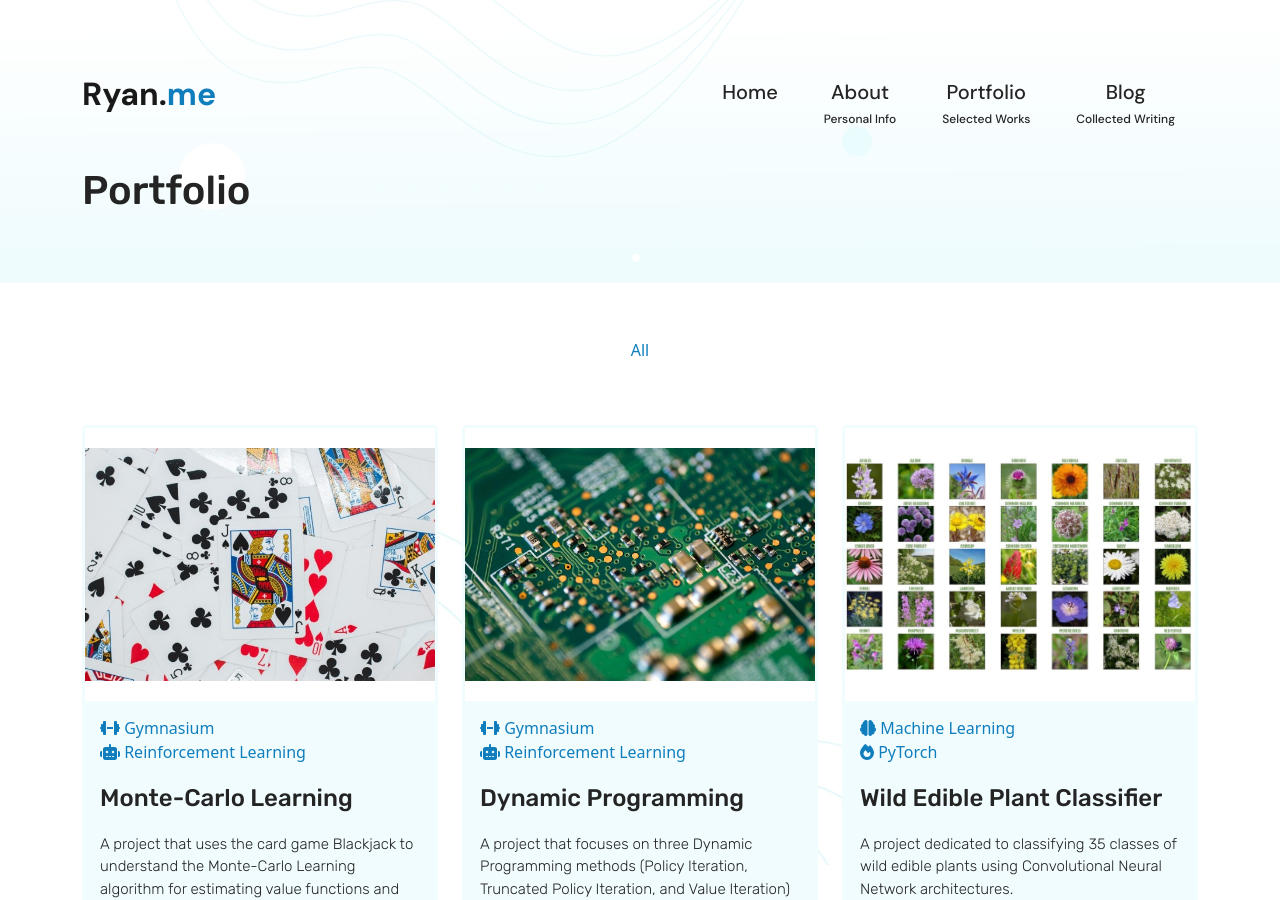
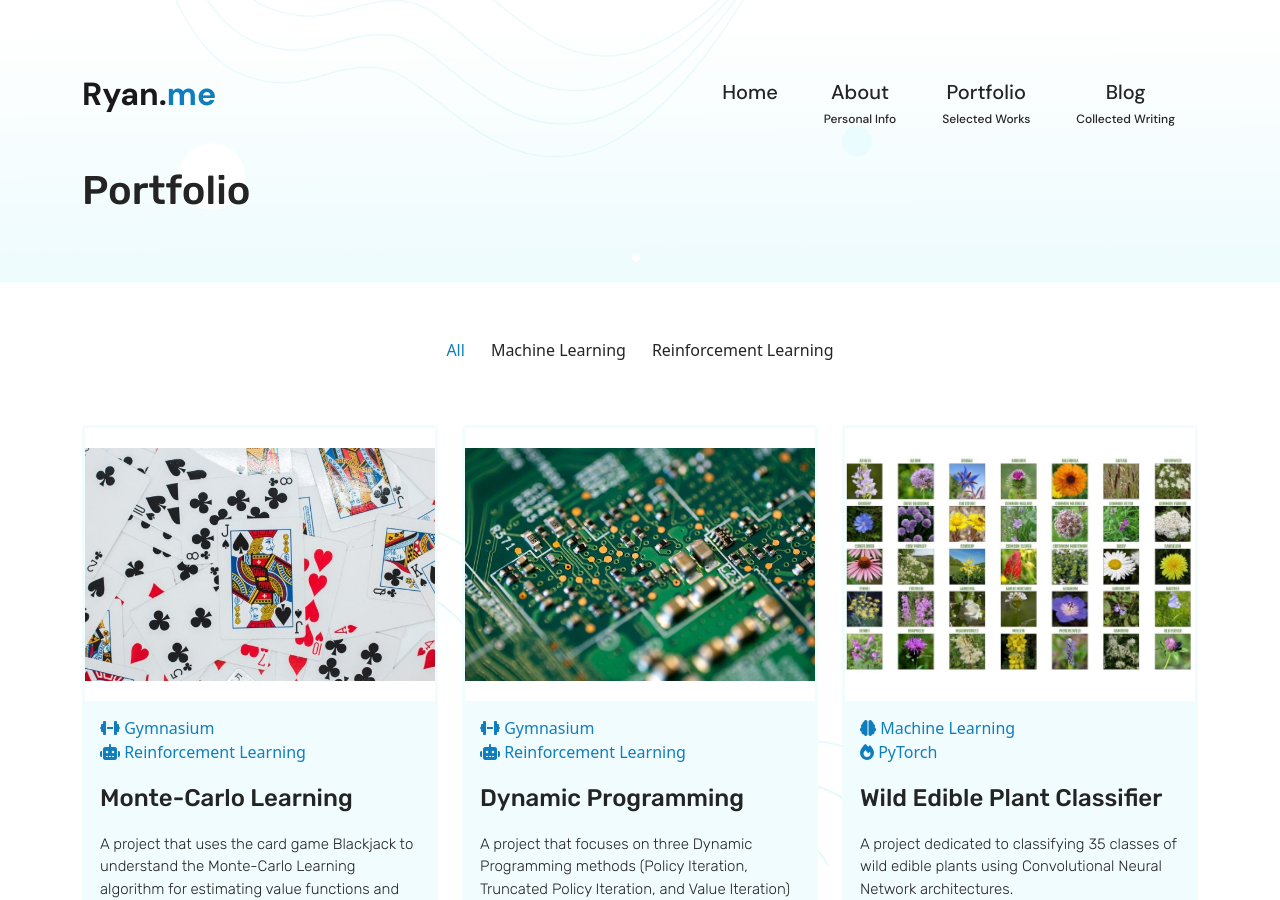
Before and after one commit to Achronus/achronus.github.io, a Jekyll site: the page built from portfolio.html, in a window 1280 px wide and 900 px high. Built offline with Jekyll 4.4.1, drawn with Linux system fonts in a browser that asks for light colours; nearby versions of some CDN libraries; part of the change alters nothing that is shown.

```diff
--- a/_config.yml
+++ b/_config.yml
@@ -15,6 +15,8 @@ collections:
     output: true
   tags:
     output: true
+  project_categories:
+    output: true
   projects:
     output: true
     permalink: /:collection/:title
```
